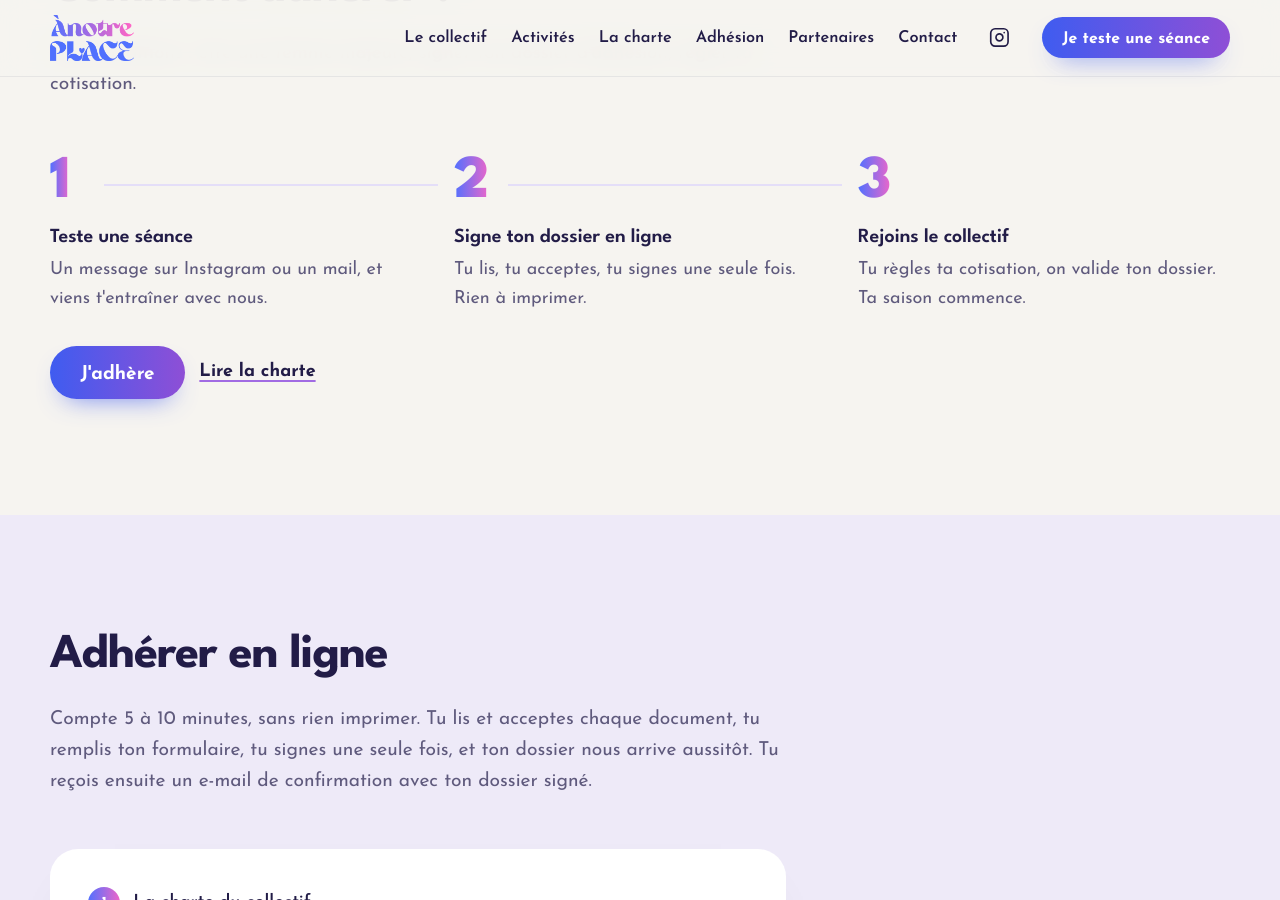
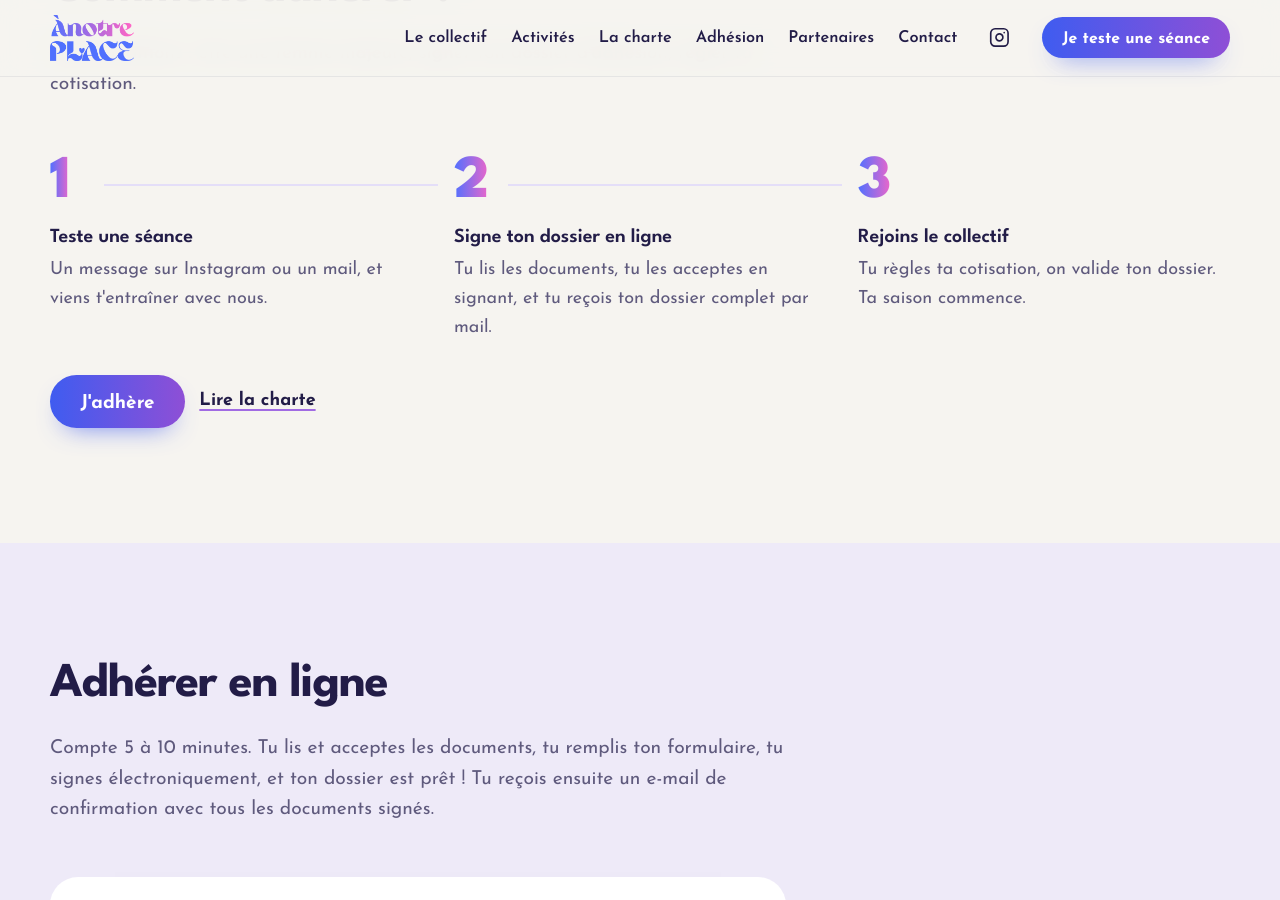
Before and after one commit to Anotreplace/anotreplace.github.io, a Jekyll site: the page built from adhesion/index.html, in a window 1280 px wide and 900 px high, scrolled down 1696 px. Built offline with Jekyll 4.4.1, drawn with Linux system fonts in a browser that asks for light colours.

Commit message:
Adhésion plus rapide (traitement en arrière-plan) et textes mis à jour
- Script : réponse immédiate au site, PDF, tableau et e-mails préparés juste après
  en arrière-plan ; choix du paiement conservé ; alerte au bureau en cas d'échec
- Textes : signature électronique, e-mail de confirmation « dans quelques minutes »,
  sécurité sans mention des secours, « pratiques-en » et retour à la ligne (Activités)

Co-Authored-By: Claude Opus 5.5 <noreply@anthropic.com>

```diff
--- a/activites/index.html
+++ b/activites/index.html
@@ -39,7 +39,7 @@ description: "Natation, vélo de route et running chaque semaine : pratique une
   <div class="wrap">
     <div class="section-head">
       <h2>1 à 4 sorties par semaine</h2>
-      <p>Les trois disciplines du triathlon : pratique-en une, deux ou les trois. Tous niveaux. Et toujours cette règle : personne ne reste derrière.</p>
+      <p>Les trois disciplines du triathlon : pratiques-en une, deux ou les trois. Tous niveaux.<br>Et toujours cette règle : personne ne reste derrière.</p>
     </div>
     <div class="photo-band">
       <figure><img src="/assets/img/peloton-feminin-route-vignes.webp" alt="Le peloton du collectif roule entre les vignes" width="1080" height="608" loading="lazy"><figcaption>Sortie vélo entre les vignes</figcaption></figure>
--- a/adhesion/index.html
+++ b/adhesion/index.html
@@ -52,7 +52,7 @@ body_class: "no-mobile-cta"
     <div class="section-head"><h2>Comment adhérer ?</h2><p>Trois conditions : être une femme majeure, signer ton dossier d'adhésion, régler ta cotisation.</p></div>
     <ol class="steps steps--3">
       <li><h3>Teste une séance</h3><p>Un message sur Instagram ou un mail, et viens t'entraîner avec nous.</p></li>
-      <li><h3>Signe ton dossier en ligne</h3><p>Tu lis, tu acceptes, tu signes une seule fois. Rien à imprimer.</p></li>
+      <li><h3>Signe ton dossier en ligne</h3><p>Tu lis les documents, tu les acceptes en signant, et tu reçois ton dossier complet par mail.</p></li>
       <li><h3>Rejoins le collectif</h3><p>Tu règles ta cotisation, on valide ton dossier. Ta saison commence.</p></li>
     </ol>
     <div class="actions"><a class="btn" href="#dossier">J'adhère</a><a class="link-arrow" href="/charte/">Lire la charte</a></div>
@@ -64,7 +64,7 @@ body_class: "no-mobile-cta"
   <div class="wrap">
     <div class="section-head">
       <h2>Adhérer en ligne</h2>
-      <p>Compte 5 à 10 minutes, sans rien imprimer. Tu lis et acceptes chaque document, tu remplis ton formulaire, tu signes une seule fois, et ton dossier nous arrive aussitôt. Tu reçois ensuite un e-mail de confirmation avec ton dossier signé.</p>
+      <p>Compte 5 à 10 minutes. Tu lis et acceptes les documents, tu remplis ton formulaire, tu signes électroniquement, et ton dossier est prêt ! Tu reçois ensuite un e-mail de confirmation avec tous les documents signés.</p>
     </div>
 
     <div class="wiz-start" data-wiz-start>
@@ -255,7 +255,7 @@ body_class: "no-mobile-cta"
           <p class="done-badge" aria-hidden="true"><svg viewBox="0 0 24 24"><path d="M20 6 9 17l-5-5"/></svg></p>
           <div>
             <h3 class="wiz-h">Dossier envoyé, merci <span data-prenom></span>&nbsp;!</h3>
-            <p class="muted">Référence <strong data-ref></strong>. Une copie de ton dossier signé vient de partir sur ta boîte mail (pense à regarder tes spams).</p>
+            <p class="muted">Référence <strong data-ref></strong>. Tu vas recevoir une copie de ton dossier signé par e-mail dans quelques minutes (pense à regarder tes spams).</p>
           </div>
         </div>
 
--- a/index.html
+++ b/index.html
@@ -228,7 +228,7 @@ description: "Natation, vélo et running entre femmes à Angoulême : une, deux
       <details><summary>Je débute. J'ai le niveau ?</summary><p>Oui. Les sorties s'adaptent au groupe et personne ne reste derrière. C'est même pour toi qu'on a créé le collectif.</p></details>
       <details><summary>Il me faut un vélo de route ?</summary><p>Pour les sorties vélo, oui : un vélo en bon état et un casque. Pas encore équipée ? Viens courir ou nager avec nous, et lance-toi grâce à nos ateliers.</p></details>
       <details><summary>C'est un club de compétition ?</summary><p>Non. On aime les défis et les dossards, sans pression ni comparaison. C'est toi qui fixes tes objectifs.</p></details>
-      <details><summary>Et la sécurité ?</summary><p>On part ensemble et on ne laisse personne derrière. Kits de secours, éléments réfléchissants l'hiver, et une charte qui protège chacune. Chacune reste responsable de son équipement et de son trajet retour.</p></details>
+      <details><summary>Et la sécurité ?</summary><p>On part ensemble et on ne laisse personne derrière. Éléments réfléchissants l'hiver, et une charte qui protège chacune. Chacune reste responsable de son équipement et de son trajet retour.</p></details>
       <details><summary>Pourquoi 100% féminin ?</summary><p>Parce que beaucoup de femmes n'osent pas pratiquer ailleurs. Ici, on crée d'abord un espace sûr. Le collectif est ouvert à toutes les femmes majeures.</p></details>
       <details><summary>Combien ça coûte ?</summary><p>60€ par an, ou 40€ en tarif solidaire. Tu peux venir tester une séance avant d'adhérer.</p></details>
       <details><summary>Je peux venir avec une amie ?</summary><p>Avec plaisir ! Envoyez-nous simplement un message, sur Instagram ou par mail, et venez ensemble.</p></details>
```
Also changed, not shown: other parts of adhesion/index.html (+2 -2 lines), 1 other file.
